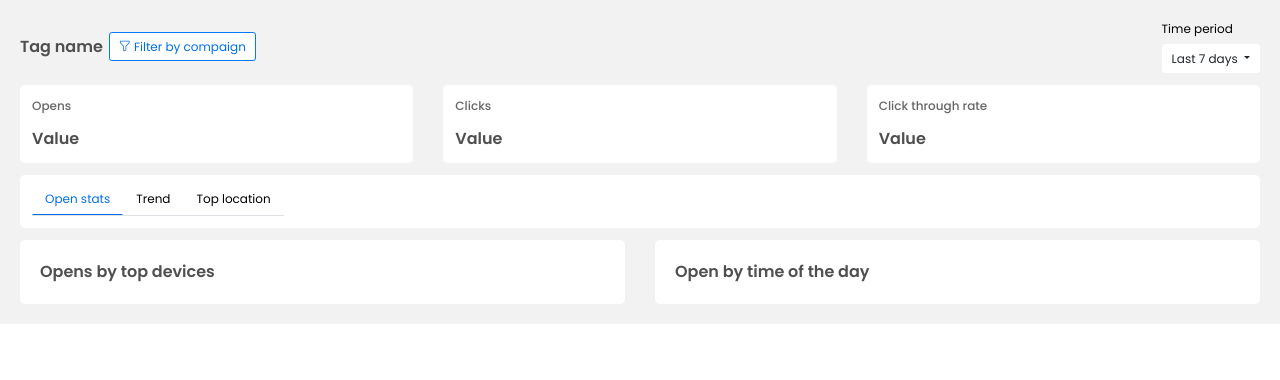
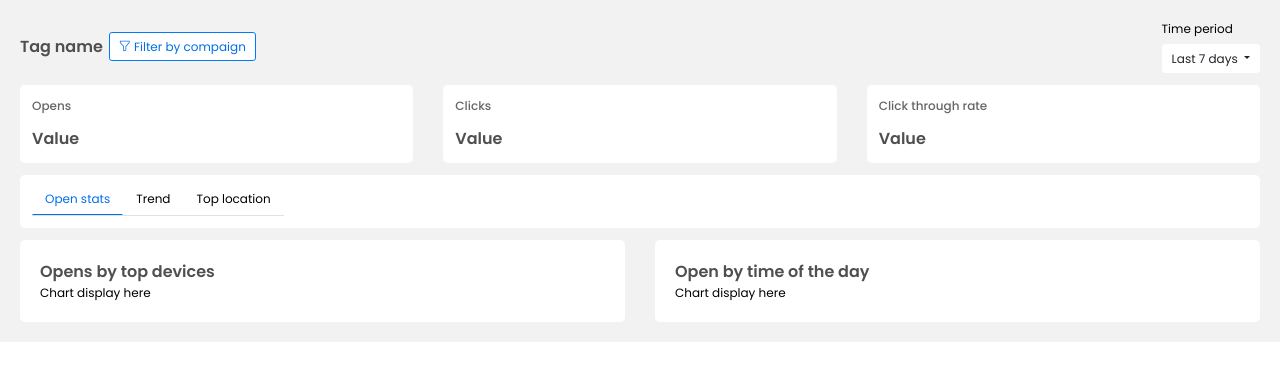
Before and after one commit to VSARASIT/PersonalizedTags1, an Angular app: page /page-eighteen in a window 1280 px wide. Shown: the top 380 px of the page. Built offline with nearby package versions, Linux system fonts and the light colour scheme.

Commit message:
chart area

```diff
--- a/src/app/page-eighteen/page-eighteen.component.html
+++ b/src/app/page-eighteen/page-eighteen.component.html
@@ -84,12 +84,18 @@
                                         <div class="heading">
                                             Opens by top devices
                                         </div>
+                                        <div class="chart-area">
+                                            Chart display here
+                                        </div>
                                     </div>
                                 </div>
                                 <div class="col-6">
                                     <div class="ptags-content rounded-5">
                                         <div class="heading">
                                             Open by time of the day
+                                        </div>
+                                        <div class="chart-area">
+                                            Chart display here
                                         </div>
                                     </div>
                                 </div>
@@ -106,6 +112,9 @@
                                         <div class="heading">
                                             Trend
                                         </div>
+                                        <div class="chart-area">
+                                            Chart display here
+                                        </div>
                                     </div>
                                 </div>
                             </div>
@@ -119,6 +128,9 @@
                                     <div class="ptags-content rounded-5">
                                         <div class="heading">
                                             Top locations
+                                        </div>
+                                        <div class="chart-area">
+                                            Chart display here
                                         </div>
                                     </div>
                                 </div>
```
